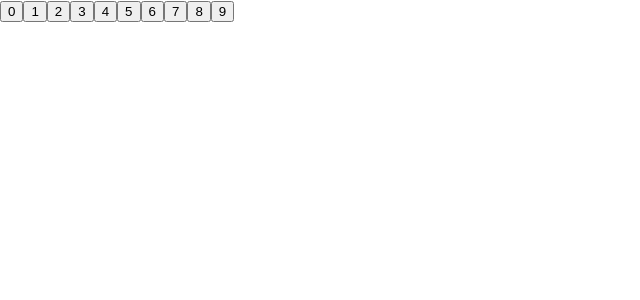
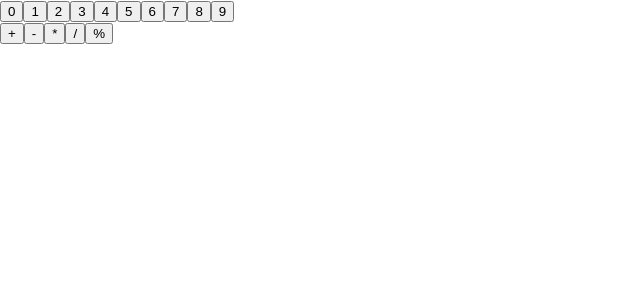
Before and after one commit to haruto17/react-keisan, a React (Create React App) app: page / in a window 1280 px wide. Shown: the top 300 px of the page, without its empty margins (0-640 px from the left). Built offline with nearby package versions, Linux system fonts and the light colour scheme.

Commit message:
演算子のボタンの追加

```diff
--- a/src/App.tsx
+++ b/src/App.tsx
@@ -11,6 +11,8 @@ function App() {
     }
     setA(num);
   };
+
+  const handleOpeButtonClick = () => {};
 
   return (
     <div className="App">
@@ -97,6 +99,23 @@ function App() {
         </button>
       </div>
       <div>
+        <button type="button" onClick={() => handleOpeButtonClick()}>
+          +
+        </button>
+        <button type="button" onClick={() => handleOpeButtonClick()}>
+          -
+        </button>
+        <button type="button" onClick={() => handleOpeButtonClick()}>
+          *
+        </button>
+        <button type="button" onClick={() => handleOpeButtonClick()}>
+          /
+        </button>
+        <button type="button" onClick={() => handleOpeButtonClick()}>
+          %
+        </button>
+      </div>
+      <div>
         <p>{a}</p>
       </div>
     </div>
```
